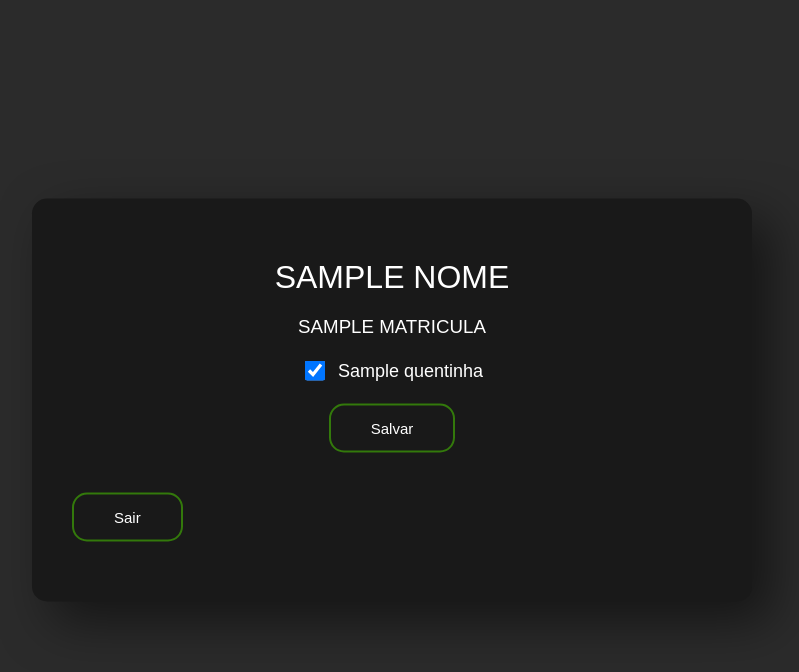
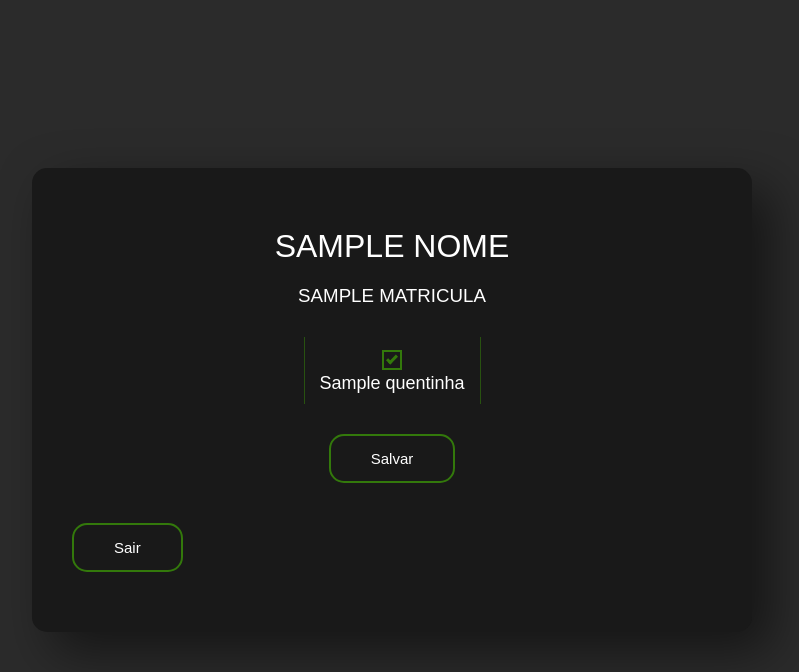
Before and after one commit to thidoa/refeitorio, a Django app: template refeitorio/templates/home_aluno.html in a window 1280 px wide. Shown: the top 672 px of the page, without its empty margins (248-1047 px from the left). Run offline with Django 4.2, Linux system fonts and the light colour scheme; the template is opened without the code that fills it: most values are stand-ins (such as "Sample title", 1, 10 or a date in 2020); some libraries are stand-ins or nearby versions.

Commit message:
estilizando o home do Aluno

```diff
--- a/refeitorio/static/css/home_aluno.css
+++ b/refeitorio/static/css/home_aluno.css
@@ -36,10 +36,19 @@ form {
 }
 
 .box {
+    text-align: center;
     display: flex;
     align-items: center;
     justify-content: center;
+    flex-direction: column;
+    margin: 10px;
 }
+
+.dias_semana {
+    display: flex;
+    margin: 10px;
+}
+
 
 button {
     border: 0;
@@ -68,10 +77,49 @@ label {
     font-size: 18px;
     cursor: pointer;
     user-select: none;
-    padding-left: 10px;
+    padding: 0 5px 0 5px;
 }
 
 input {
     width: 20px;
     height: 20px;
 }
+
+.checkmark {
+    cursor: pointer;
+    appearance: none;
+    width: 20px;
+    height: 20px;
+    border: 2px solid #33790b;
+    position: relative;
+    display: flex;
+    align-items: center;
+    justify-content: center;
+}
+
+.checkmark:before {
+    content: "";
+    position: absolute;
+    height: 8px;
+    width: 3px;
+    opacity: 0;
+    transition: all 300ms ease-in-out;
+    border-right: 3px solid #33790b;
+    border-bottom: 3px solid #33790b;
+    transform: rotate(45deg);
+    top: 1px;
+}
+
+.checkmark:checked:before {
+    opacity: 1;
+}
+
+.checkmark:focus {
+    box-shadow: 0 0 5px #33790b;
+}
+
+.teste {
+    width: 0.1px;
+    background: #33790b;
+    opacity: .6;
+}
--- a/refeitorio/templates/home_aluno.html
+++ b/refeitorio/templates/home_aluno.html
@@ -14,20 +14,27 @@
 
 		<form method="POST" action="{% url 'home' %}">
 			{% csrf_token %}
+			<span class="dias_semana">
 				{% for quentinha, value in quentinhas.items %}
+					<span class="teste"></span>
 					<div class="box">
 						{% if value == "0" %}
-						<input type="checkbox" name="dias_da_semana" value="{{ quentinha }}" id="{{ quentinha }}">
+							<input class="checkmark" type="checkbox" name="dias_da_semana" value="{{ quentinha }}" id="{{ quentinha }}">
+							<label for="{{ quentinha }}"></label>
 						{% else %}
-						<input type="checkbox" name="dias_da_semana" value="{{ quentinha }}" checked id="{{ quentinha }}">
+							<input class="checkmark" type="checkbox" name="dias_da_semana" value="{{ quentinha }}" checked id="{{ quentinha }}">
+							<label for="{{ quentinha }}"></label>
 						{% endif %}
 						<label for="{{ quentinha }}">{{ quentinha }}</label>
 					</div>
+					<span class="teste"></span>
 				{% endfor %}
+			</span>
 			<button type="submit">Salvar</button>
 		</form>
 
 		<button><a href="/logout/">Sair</a></button>
 	</main>
+
 </body>
 </html>
```
Lines whose indentation alone changed are shown as unchanged.
